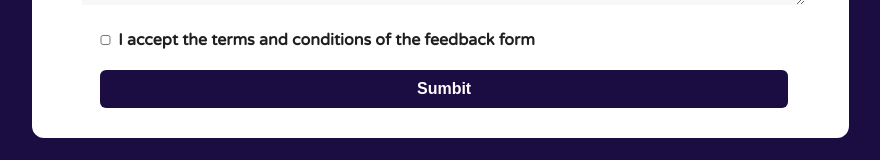
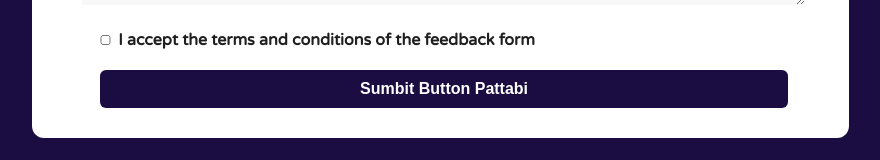
Before and after one commit to PattabiramanV/DCKAP_LMS, a plain HTML site: page index.html in a window 1280 px wide. Shown: the part 438-598 px from the top of the page, without its empty margins (240-1120 px from the left). Drawn offline with Linux system fonts and the light colour scheme; a web font is replaced by a local one.

Commit message:
Buttonchange

```diff
--- a/index.html
+++ b/index.html
@@ -49,7 +49,7 @@
         <label for="check_box" id="check_box_content">I accept the terms and conditions of the feedback form</label>
     </div>
     <div class="submit_btn">
-        <button id="submit_Btn">Sumbit</button>
+        <button id="submit_Btn">Sumbit Button Pattabi</button>
     </div>
     </form>
 </div>
```
